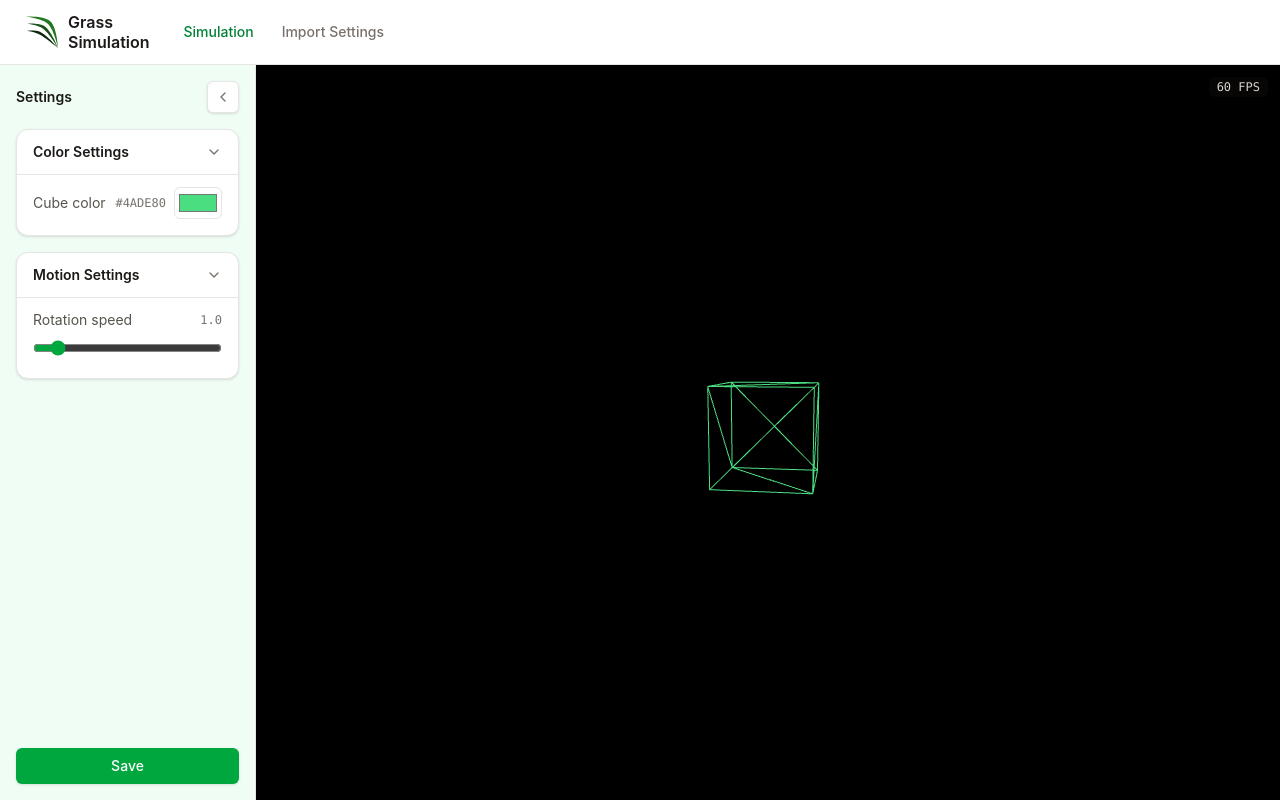
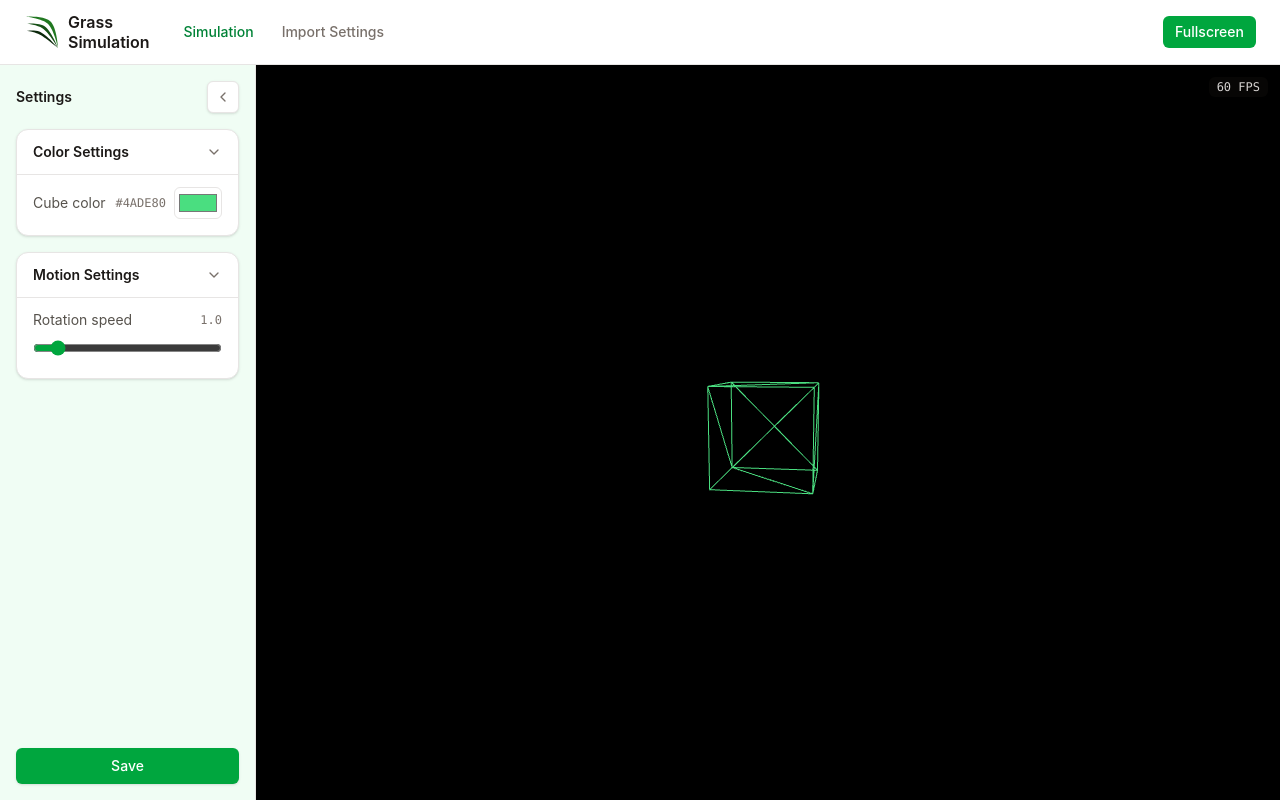
Before and after one commit to artdien/grass-sim, a React (Vite) app: page /simulation in a window 1280 px wide. Built offline with nearby package versions, Linux system fonts and the light colour scheme.

Commit message:
feat: implement fullscreen button for scene

```diff
--- a/src/App.tsx
+++ b/src/App.tsx
@@ -1,10 +1,22 @@
+import { useEffect } from 'react';
 import { Outlet } from 'react-router-dom';
 import { Navbar } from '@/components/Navbar';
+import { useFullscreenStore } from '@/store/fullscreen';
 
 export const App = () => {
+  const isFullscreen = useFullscreenStore((state) => state.isFullscreen);
+
+  useEffect(() => {
+    const handleFullscreenChange = () => {
+      useFullscreenStore.setState({ isFullscreen: document.fullscreenElement !== null });
+    };
+    document.addEventListener('fullscreenchange', handleFullscreenChange);
+    return () => document.removeEventListener('fullscreenchange', handleFullscreenChange);
+  }, []);
+
   return (
     <div className="flex h-dvh flex-col overflow-hidden bg-green-50">
-      <Navbar />
+      {!isFullscreen && <Navbar />}
       <main className="relative min-h-0 flex-1 overflow-hidden">
         <Outlet />
       </main>
--- a/src/components/Navbar.tsx
+++ b/src/components/Navbar.tsx
@@ -1,6 +1,7 @@
 import { useRef, useState, type ChangeEvent } from 'react';
 import { NavLink, useLocation } from 'react-router-dom';
 import { ConfirmDialog } from '@/components/ConfirmDialog';
+import { useFullscreenStore } from '@/store/fullscreen';
 import { parseSimulationSettings } from '@/store/parsing';
 import { useSimulationStore } from '@/store/simulation';
 import type { StoredSimulationSettings } from '@/types';
@@ -19,6 +20,7 @@ export const Navbar = () => {
   const normalizedPathname = pathname.replace(/\/+$/, '') || '/';
   const isActive = (to: string) => normalizedPathname === to;
   const showImport = isActive('/import-settings');
+  const showFullscreen = isActive('/simulation');
 
   const fileInputRef = useRef<HTMLInputElement>(null);
   const storedSettings = useSimulationStore((state) => state.storedSettings);
@@ -26,6 +28,8 @@ export const Navbar = () => {
 
   const [pendingImport, setPendingImport] = useState<StoredSimulationSettings | null>(null);
   const [importError, setImportError] = useState<string | null>(null);
+
+  const enterFullscreen = useFullscreenStore((state) => state.enterFullscreen);
 
   const handleImportClick = () => {
     setImportError(null);
@@ -98,6 +102,17 @@ export const Navbar = () => {
         </>
       )}
 
+      {showFullscreen && (
+        <button
+          type="button"
+          title="Enters fullscreen mode so only the scene is visible"
+          onClick={enterFullscreen}
+          className="ml-auto rounded-md bg-green-600 px-3 py-1.5 text-sm font-medium text-white transition-colors hover:bg-green-700 focus-visible:ring-2 focus-visible:ring-green-600 focus-visible:ring-offset-2 focus-visible:ring-offset-white focus-visible:outline-none"
+        >
+          Fullscreen
+        </button>
+      )}
+
       {pendingImport && (
         <ConfirmDialog
           title={`Overwrite "${pendingImport.name}"?`}
--- a/src/pages/SimulationPage.tsx
+++ b/src/pages/SimulationPage.tsx
@@ -1,10 +1,13 @@
 import { Scene } from '@/scene/Scene';
 import { Sidebar } from '@/components/Sidebar';
+import { useFullscreenStore } from '@/store/fullscreen';
 
 export const SimulationPage = () => {
+  const isFullscreen = useFullscreenStore((state) => state.isFullscreen);
+
   return (
     <div className="flex h-full">
-      <Sidebar />
+      {!isFullscreen && <Sidebar />}
       <div className="min-w-0 flex-1">
         <Scene />
       </div>
--- /dev/null
+++ b/src/store/fullscreen.ts
@@ -0,0 +1,13 @@
+import { create } from 'zustand';
+
+interface FullscreenState {
+  isFullscreen: boolean;
+  enterFullscreen: () => void;
+}
+
+export const useFullscreenStore = create<FullscreenState>()(() => ({
+  isFullscreen: document.fullscreenElement !== null,
+  enterFullscreen: () => {
+    void document.documentElement.requestFullscreen();
+  },
+}));
```
